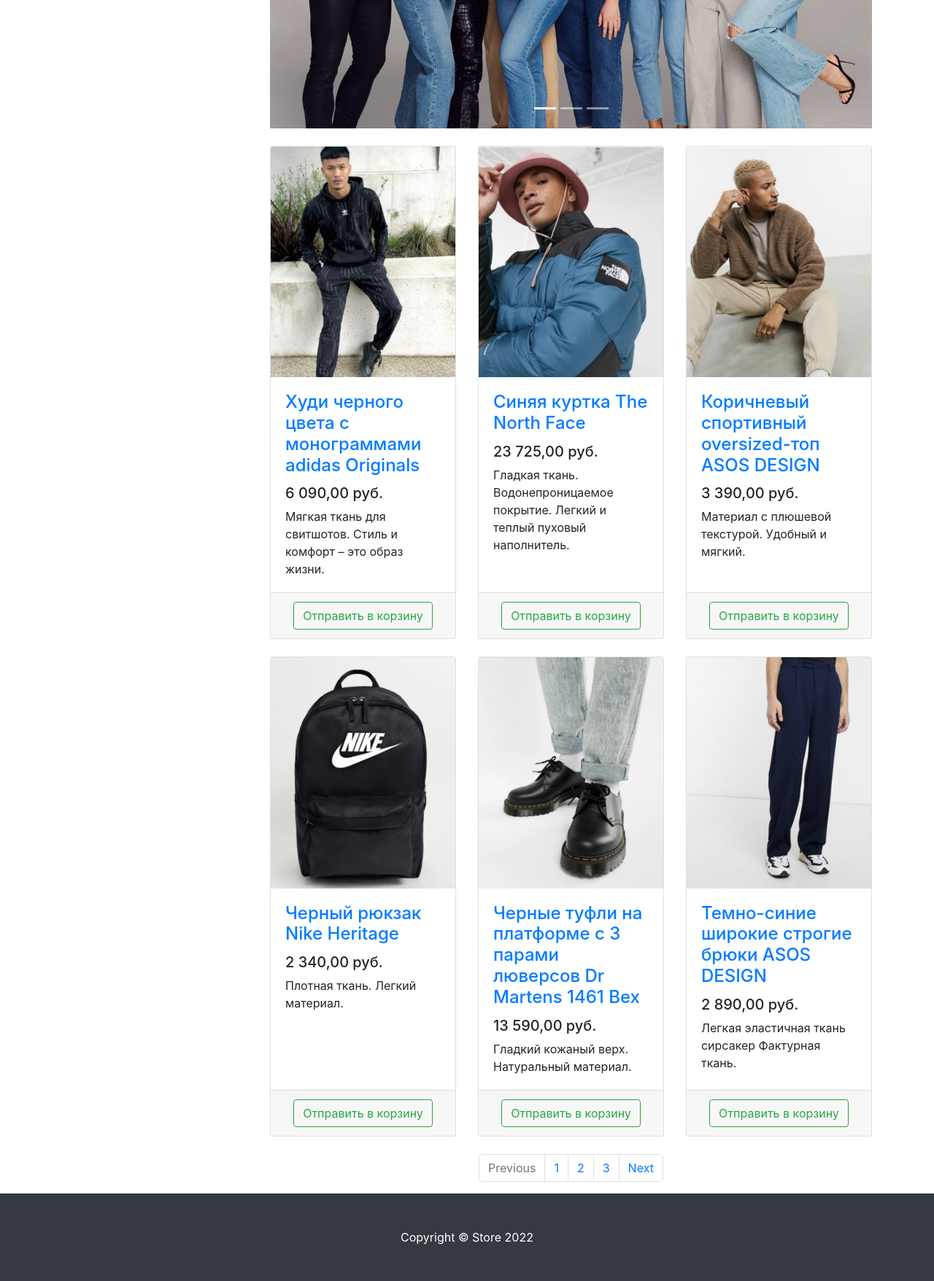
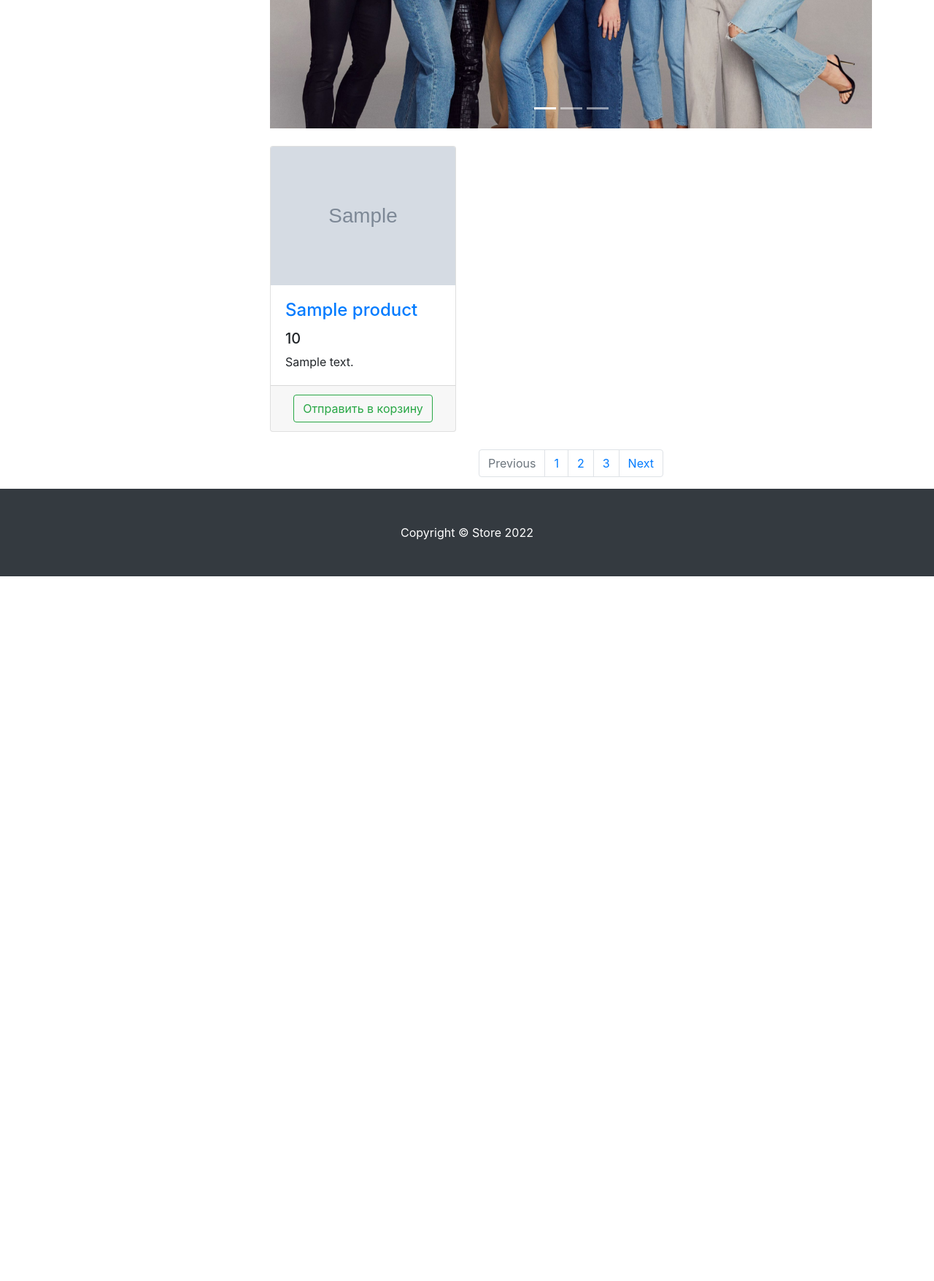
Before and after one commit to XKreex/store, a Django app: template products/templates/products/products.html in a window 1280 px wide. Shown: the part 399-2155 px from the top of the page at 73% size. After the commit the page ends 1189 px from the top, so only its background shows below. Run offline with Django 4.2, Linux system fonts and the light colour scheme; the template is opened without the code that fills it: most values are stand-ins (such as "Sample title", 1, 10 or a date in 2020); grey boxes marked "Sample" are stand-in pictures; parts of the project's set-up code (start-up, migrations or seed data) failed here and were passed over; some libraries are stand-ins or nearby versions.

Commit message:
Работа с контекстом

```diff
--- a/products/templates/products/products.html
+++ b/products/templates/products/products.html
@@ -8,13 +8,13 @@
     <meta name="description" content="">
     <meta name="author" content="">
 
-    <title>Store - Каталог</title>
+    <title>{{ title }}</title>
 
     <!-- Bootstrap core CSS -->
-    <link href="vendor/bootstrap/css/bootstrap.min.css" rel="stylesheet">
+    <link href="/static/vendor/bootstrap/css/bootstrap.min.css" rel="stylesheet">
 
     <!-- Custom styles for this template -->
-    <link href="vendor/css/products.css" rel="stylesheet">
+    <link href="/static/vendor/css/products.css" rel="stylesheet">
 
 </head>
 
@@ -91,13 +91,13 @@
                 </ol>
                 <div class="carousel-inner" role="listbox">
                     <div class="carousel-item active">
-                        <img class="d-block img-fluid" src="vendor/img/slides/slide-1.jpg" alt="First slide">
+                        <img class="d-block img-fluid" src="/static/vendor/img/slides/slide-1.jpg" alt="First slide">
                     </div>
                     <div class="carousel-item">
-                        <img class="d-block img-fluid" src="vendor/img/slides/slide-2.jpg" alt="Second slide">
+                        <img class="d-block img-fluid" src="/static/vendor/img/slides/slide-2.jpg" alt="Second slide">
                     </div>
                     <div class="carousel-item">
-                        <img class="d-block img-fluid" src="vendor/img/slides/slide-3.jpg" alt="Third slide">
+                        <img class="d-block img-fluid" src="/static/vendor/img/slides/slide-3.jpg" alt="Third slide">
                     </div>
                 </div>
                 <a class="carousel-control-prev" href="#carouselExampleIndicators" role="button" data-slide="prev">
@@ -112,127 +112,27 @@
 
             <div class="row">
 
-                <div class="col-lg-4 col-md-6 mb-4">
+                {% for product in products %}
+                    <div class="col-lg-4 col-md-6 mb-4">
                     <div class="card h-100">
                         <a href="#">
                             <img class="card-img-top"
-                                 src="vendor/img/products/Adidas-hoodie.png"
+                                 src="{{ product.image }}"
                                  alt="">
                         </a>
                         <div class="card-body">
                             <h4 class="card-title">
-                                <a href="#">Худи черного цвета с монограммами adidas Originals</a>
+                                <a href="#">{{ product.name }}</a>
                             </h4>
-                            <h5>6 090,00 руб.</h5>
-                            <p class="card-text">Мягкая ткань для свитшотов. Стиль и комфорт – это образ жизни.</p>
+                            <h5>{{ product.price }}</h5>
+                            <p class="card-text">{{ product.description }}</p>
                         </div>
                         <div class="card-footer text-center">
                             <button type="button" class="btn btn-outline-success">Отправить в корзину</button>
                         </div>
                     </div>
                 </div>
-
-                <div class="col-lg-4 col-md-6 mb-4">
-                    <div class="card h-100">
-                        <a href="#">
-                            <img class="card-img-top"
-                                 src="vendor/img/products/Blue-jacket-The-North-Face.png" alt="">
-                        </a>
-                        <div class="card-body">
-                            <h4 class="card-title">
-                                <a href="#">Синяя куртка The North Face</a>
-                            </h4>
-                            <h5>23 725,00 руб.</h5>
-                            <p class="card-text">
-                                Гладкая ткань. Водонепроницаемое покрытие. Легкий и теплый пуховый наполнитель.
-                            </p>
-                        </div>
-                        <div class="card-footer text-center">
-                            <button type="button" class="btn btn-outline-success">Отправить в корзину</button>
-                        </div>
-                    </div>
-                </div>
-
-                <div class="col-lg-4 col-md-6 mb-4">
-                    <div class="card h-100">
-                        <a href="#">
-                            <img class="card-img-top"
-                                 src="vendor/img/products/Brown-sports-oversized-top-ASOS-DESIGN.png"
-                                 alt="">
-                        </a>
-                        <div class="card-body">
-                            <h4 class="card-title">
-                                <a href="#">Коричневый спортивный oversized-топ ASOS DESIGN</a>
-                            </h4>
-                            <h5>3 390,00 руб.</h5>
-                            <p class="card-text">Материал с плюшевой текстурой. Удобный и мягкий.</p>
-                        </div>
-                        <div class="card-footer text-center">
-                            <button type="button" class="btn btn-outline-success">Отправить в корзину</button>
-                        </div>
-                    </div>
-                </div>
-
-                <div class="col-lg-4 col-md-6 mb-4">
-                    <div class="card h-100">
-                        <a href="#">
-                            <img class="card-img-top"
-                                 src="vendor/img/products/Black-Nike-Heritage-backpack.png"
-                                 alt="">
-                        </a>
-                        <div class="card-body">
-                            <h4 class="card-title">
-                                <a href="#">Черный рюкзак Nike Heritage</a>
-                            </h4>
-                            <h5>2 340,00 руб.</h5>
-                            <p class="card-text">Плотная ткань. Легкий материал.</p>
-                        </div>
-                        <div class="card-footer text-center">
-                            <button type="button" class="btn btn-outline-success">Отправить в корзину</button>
-                        </div>
-                    </div>
-                </div>
-
-                <div class="col-lg-4 col-md-6 mb-4">
-                    <div class="card h-100">
-                        <a href="#">
-                            <img class="card-img-top"
-                                 src="vendor/img/products/Black-Dr-Martens-shoes.png"
-                                 alt="">
-                        </a>
-                        <div class="card-body">
-                            <h4 class="card-title">
-                                <a href="#">Черные туфли на платформе с 3 парами люверсов Dr Martens 1461 Bex</a>
-                            </h4>
-                            <h5>13 590,00 руб.</h5>
-                            <p class="card-text">Гладкий кожаный верх. Натуральный материал.</p>
-                        </div>
-                        <div class="card-footer text-center">
-                            <button type="button" class="btn btn-outline-success">Отправить в корзину</button>
-                        </div>
-                    </div>
-                </div>
-
-                <div class="col-lg-4 col-md-6 mb-4">
-                    <div class="card h-100">
-                        <a href="#">
-                            <img class="card-img-top"
-                                 src="vendor/img/products/Dark-blue-wide-leg-ASOs-DESIGN-trousers.png"
-                                 alt="">
-                        </a>
-                        <div class="card-body">
-                            <h4 class="card-title">
-                                <a href="#">Темно-синие широкие строгие брюки ASOS DESIGN</a>
-                            </h4>
-                            <h5>2 890,00 руб.</h5>
-                            <p class="card-text">Легкая эластичная ткань сирсакер Фактурная ткань.</p>
-                        </div>
-                        <div class="card-footer text-center">
-                            <button type="button" class="btn btn-outline-success">Отправить в корзину</button>
-                        </div>
-                    </div>
-                </div>
-
+                {% endfor %}
             </div>
 
             <nav aria-label="Page navigation example">
@@ -265,14 +165,14 @@
 </footer>
 
 <!-- Bootstrap core JavaScript -->
-<script src="vendor/jquery/jquery.min.js"></script>
-<script src="vendor/bootstrap/js/bootstrap.bundle.min.js"></script>
+<script src="/static/vendor/jquery/jquery.min.js"></script>
+<script src="/static/vendor/bootstrap/js/bootstrap.bundle.min.js"></script>
 <script src="https://cdn.jsdelivr.net/npm/bootstrap@5.1.3/dist/js/bootstrap.bundle.min.js"
         integrity="sha384-ka7Sk0Gln4gmtz2MlQnikT1wXgYsOg+OMhuP+IlRH9sENBO0LRn5q+8nbTov4+1p"
         crossorigin="anonymous"></script>
 
 <!-- FontAwesome script -->
-<script src="vendor/fontawesome/fontawesome-icons.js" crossorigin="anonymous"></script>
+<script src="/static/vendor/fontawesome/fontawesome-icons.js" crossorigin="anonymous"></script>
 
 </body>
 
--- a/store/settings.py
+++ b/store/settings.py
@@ -118,6 +118,9 @@
 # https://docs.djangoproject.com/en/4.2/howto/static-files/
 
 STATIC_URL = 'static/'
+STATICFILES_DIRS = (
+    BASE_DIR / 'static',
+)
 
 # Default primary key field type
 # https://docs.djangoproject.com/en/4.2/ref/settings/#default-auto-field
--- a/store/urls.py
+++ b/store/urls.py
@@ -18,8 +18,11 @@
 from django.urls import path
 
 from products.views import index
+from products.views import products
 
 urlpatterns = [
     path('admin/', admin.site.urls),
     path('', index, name='index'),
+    path('products/', products, name='products'),
+
 ]
```
Also changed, not shown: products/templates/products/index.html (+6 -6 lines), products/views.py (+32 -0 lines).
